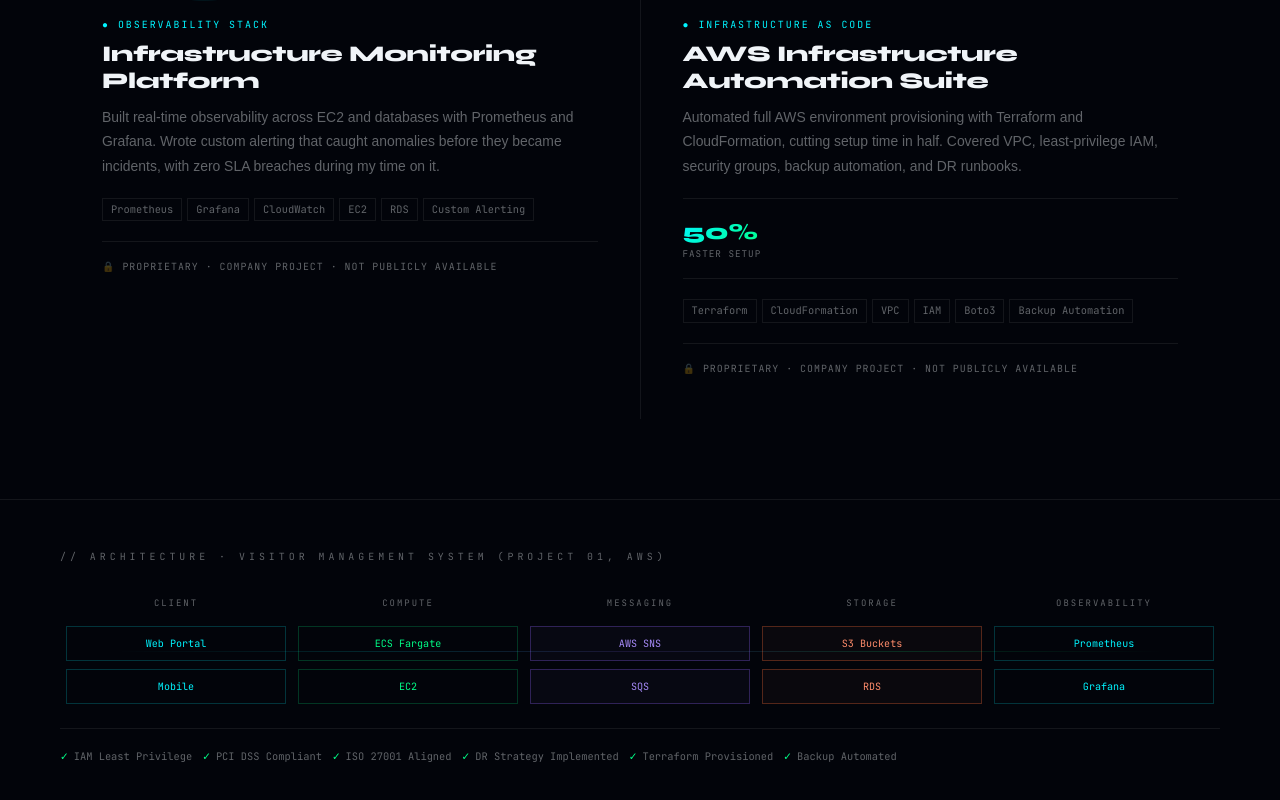
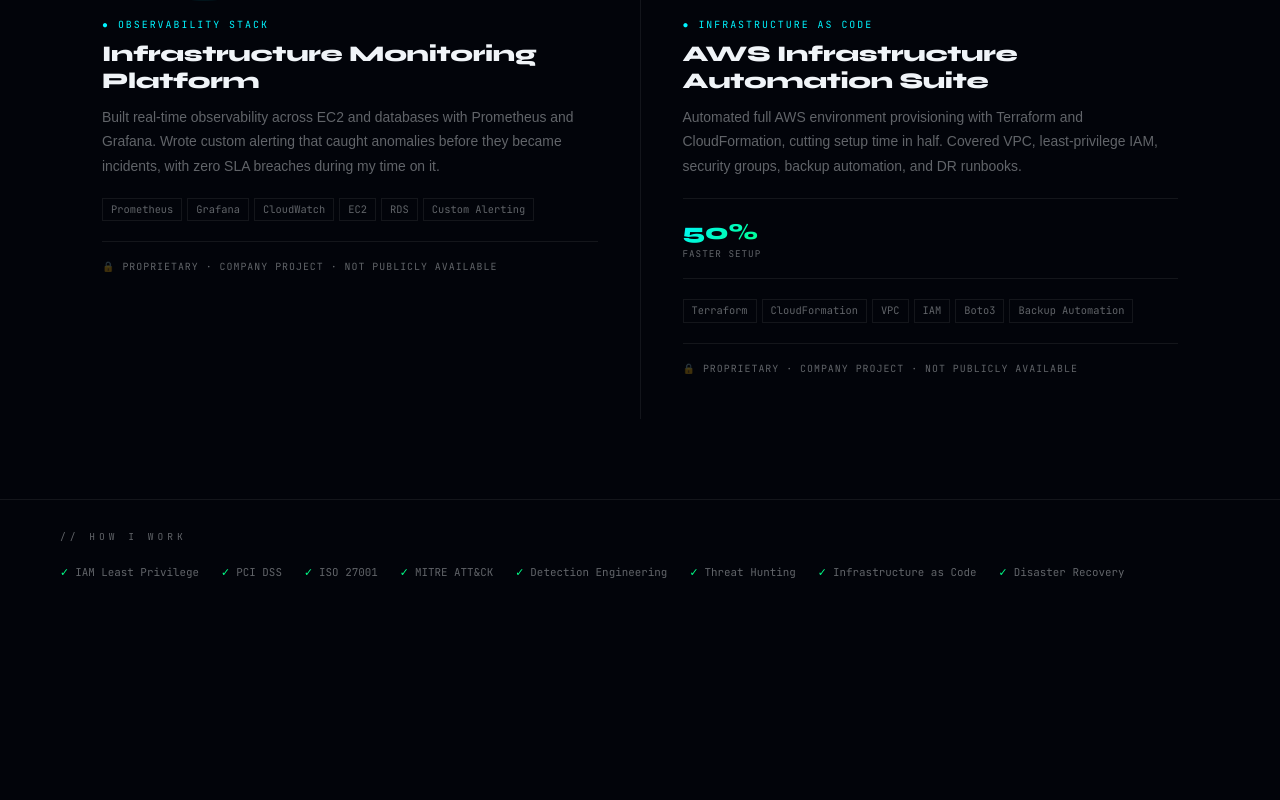
Before and after one commit to Kaytecks/buildwithkayai-v2, a Next.js app: page /projects in a window 1280 px wide. Shown: the part 1054-1854 px from the top of the page. After the commit the page ends 1713 px from the top, so only its background shows below. Built offline with nearby package versions, Linux system fonts and the light colour scheme; a web font is replaced by a local one.

Commit message:
Projects: add capabilities strip with security focus

```diff
--- a/app/(public)/projects/page.tsx
+++ b/app/(public)/projects/page.tsx
@@ -35,7 +35,7 @@
       badge: '● LIVE · COMPLIANCE-FIRST DESIGN',
       badgeColor: 'var(--green)',
       title: 'Secure File Share Platform',
-      desc: 'Built an internal secure file-sharing system inside a regulated data centre, with every transfer meeting ISO 27001 and PCI DSS. Designed the access controls and encryption so there were no compliance gaps to close later.',
+      desc: 'Built an internal secure file sharing system inside a regulated data centre, with every transfer meeting ISO 27001 and PCI DSS. Designed the access controls and encryption so there were no compliance gaps to close later.',
       kpis: [{ v: '100%', l: 'COMPLIANT' }, { v: 'ISO', l: 'CERTIFIED' }],
       stack: ['AWS S3', 'IAM Policies', 'Encryption', 'Python', 'PCI DSS', 'VPC'],
       categories: ['DevOps', 'Security'],
@@ -85,22 +85,8 @@
 
   const visible = projects.filter(p => p.categories.includes(filter))
 
-  const archCols = [
-    { label: 'CLIENT', items: ['Web Portal', 'Mobile'], type: 'ac' },
-    { label: 'COMPUTE', items: ['ECS Fargate', 'EC2'], type: 'ag' },
-    { label: 'MESSAGING', items: ['AWS SNS', 'SQS'], type: 'ap' },
-    { label: 'STORAGE', items: ['S3 Buckets', 'RDS'], type: 'ao' },
-    { label: 'OBSERVABILITY', items: ['Prometheus', 'Grafana'], type: 'ac' },
-  ]
 
-  const archColors: Record<string, string> = {
-    ac: 'var(--cyan)', ag: 'var(--green)', ap: '#a78bfa', ao: '#ff8c6b',
-  }
 
-  const archBorders: Record<string, string> = {
-    ac: 'rgba(0,245,255,0.2)', ag: 'rgba(0,255,136,0.2)',
-    ap: 'rgba(139,92,246,0.3)', ao: 'rgba(255,107,53,0.3)',
-  }
 
   return (
     <main style={{ position: 'relative', zIndex: 1 }}>
@@ -250,52 +236,22 @@
         </div>
       </section>
 
-      {/* Architecture Diagram */}
-      <div style={{ background: 'var(--bg)', borderTop: '1px solid var(--border)', padding: '50px 60px' }}>
+      {/* Capabilities strip */}
+      <div style={{
+        background: 'var(--bg)', borderTop: '1px solid var(--border)',
+        padding: '30px 60px',
+      }}>
         <div style={{
-          fontFamily: 'JetBrains Mono, monospace', fontSize: '0.62rem',
-          letterSpacing: '4px', color: 'var(--muted)', marginBottom: '32px',
-        }}>// ARCHITECTURE · VISITOR MANAGEMENT SYSTEM (PROJECT 01, AWS)</div>
-
-        <div style={{
-          display: 'grid', gridTemplateColumns: 'repeat(5, 1fr)',
-          position: 'relative',
-        }}>
-          {/* Connection line */}
-          <div style={{
-            position: 'absolute', top: '50%', left: '5%', right: '5%', height: '1px',
-            background: 'linear-gradient(90deg, transparent, rgba(0,245,255,0.15), rgba(139,92,246,0.15), rgba(0,255,136,0.15), transparent)',
-          }} />
-
-          {archCols.map((col, i) => (
-            <div key={i} style={{ display: 'flex', flexDirection: 'column', alignItems: 'center', gap: '8px', padding: '0 6px' }}>
-              <div style={{ fontFamily: 'JetBrains Mono, monospace', fontSize: '0.56rem', letterSpacing: '2px', color: 'var(--muted)', marginBottom: '8px', textAlign: 'center' }}>
-                {col.label}
-              </div>
-              {col.items.map((item, j) => (
-                <div key={j} style={{
-                  width: '100%', padding: '9px 6px', textAlign: 'center',
-                  fontFamily: 'JetBrains Mono, monospace', fontSize: '0.63rem',
-                  border: `1px solid ${archBorders[col.type]}`,
-                  color: archColors[col.type],
-                  background: `${archColors[col.type]}08`,
-                  transition: 'all 0.3s', cursor: 'default',
-                }}
-                  onMouseEnter={e => (e.currentTarget as HTMLDivElement).style.transform = 'scale(1.05)'}
-                  onMouseLeave={e => (e.currentTarget as HTMLDivElement).style.transform = 'scale(1)'}
-                >
-                  {item}
-                </div>
-              ))}
-            </div>
-          ))}
-        </div>
-
-        {/* Badges */}
-        <div style={{ display: 'flex', flexWrap: 'wrap', gap: '10px', marginTop: '24px', paddingTop: '20px', borderTop: '1px solid var(--border)' }}>
-          {['IAM Least Privilege', 'PCI DSS Compliant', 'ISO 27001 Aligned', 'DR Strategy Implemented', 'Terraform Provisioned', 'Backup Automated'].map((badge, i) => (
-            <div key={i} style={{ fontFamily: 'JetBrains Mono, monospace', fontSize: '0.65rem', color: 'var(--muted)', display: 'flex', alignItems: 'center', gap: '5px' }}>
-              <span style={{ color: 'var(--green)' }}>✓</span>{badge}
+          fontFamily: 'JetBrains Mono, monospace', fontSize: '0.6rem',
+          letterSpacing: '4px', color: 'var(--muted)', marginBottom: '20px',
+        }}>// HOW I WORK</div>
+        <div style={{ display: 'flex', flexWrap: 'wrap', gap: '10px 22px' }}>
+          {['IAM Least Privilege', 'PCI DSS', 'ISO 27001', 'MITRE ATT&CK', 'Detection Engineering', 'Threat Hunting', 'Infrastructure as Code', 'Disaster Recovery'].map((cap, i) => (
+            <div key={i} style={{
+              fontFamily: 'JetBrains Mono, monospace', fontSize: '0.68rem',
+              color: 'var(--muted)', display: 'flex', alignItems: 'center', gap: '6px',
+            }}>
+              <span style={{ color: 'var(--green)' }}>✓</span>{cap}
             </div>
           ))}
         </div>
@@ -305,8 +261,7 @@
         @media (max-width: 900px) {
           section { padding-left: 18px !important; padding-right: 18px !important; }
           div[style*="repeat(2, 1fr)"] { grid-template-columns: 1fr !important; }
-          div[style*="repeat(5, 1fr)"] { grid-template-columns: repeat(3, 1fr) !important; }
-          div[style*="padding: 50px 60px"] { padding: 30px 18px !important; }
+          div[style*="padding: 30px 60px"] { padding: 24px 18px !important; }
         }
       `}</style>
     </main>
```
